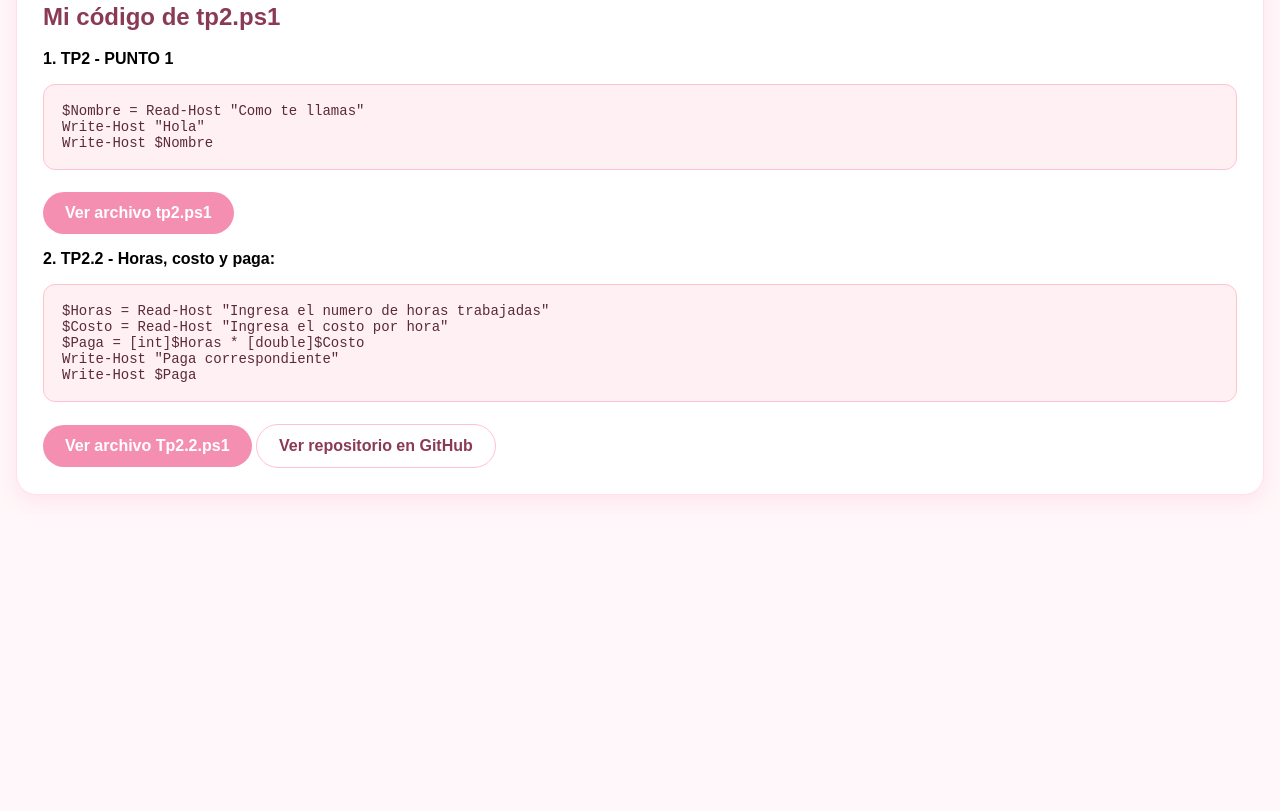
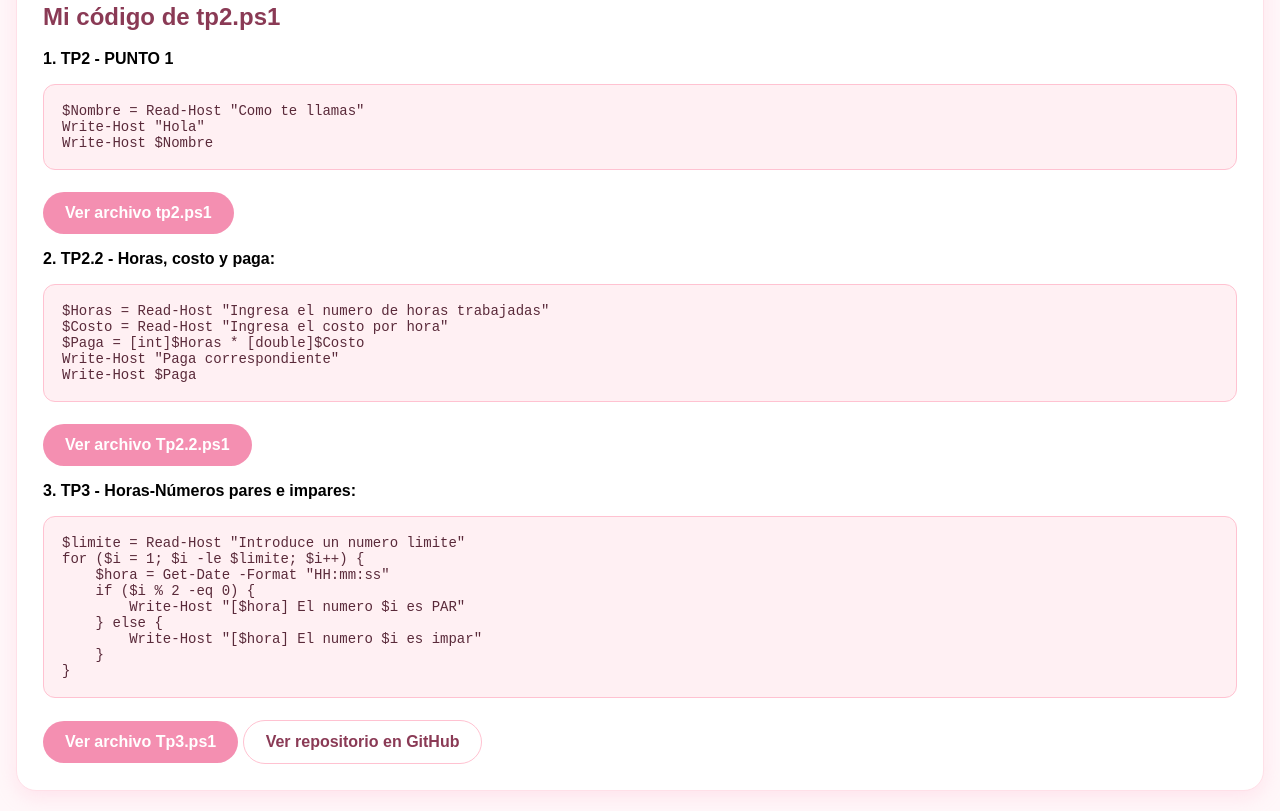
Before and after one commit to AltamiranoDaniela/TP1-PowerShell, a plain HTML site: page index.html in a window 1280 px wide. Shown: the part 851-1662 px from the top of the page. Before the commit the page ends 1366 px from the top, so only its background shows below. Drawn offline with Linux system fonts and the light colour scheme.

Commit message:
index.html

```diff
--- a/index.html
+++ b/index.html
@@ -62,6 +62,18 @@ Write-Host $Paga</code></pre>
 
 <a class="btn" href="Tp2.2.ps1" target="_blank">Ver archivo Tp2.2.ps1</a>
 
+  <p><b>3. TP3 - Horas-Números pares e impares:</b></p>
+<pre><code>$limite = Read-Host "Introduce un numero limite"
+for ($i = 1; $i -le $limite; $i++) {
+    $hora = Get-Date -Format "HH:mm:ss"
+    if ($i % 2 -eq 0) {
+        Write-Host "[$hora] El numero $i es PAR"
+    } else {
+        Write-Host "[$hora] El numero $i es impar"
+    }
+}</code></pre>
+
+<a class="btn" href="Tp3.ps1" target="_blank">Ver archivo Tp3.ps1</a>
 <a class="btn btn2" href="https://github.com/AltamiranoDaniela/TP1-PowerShell" target="_blank">Ver repositorio en GitHub</a>
 </div>
 
```
